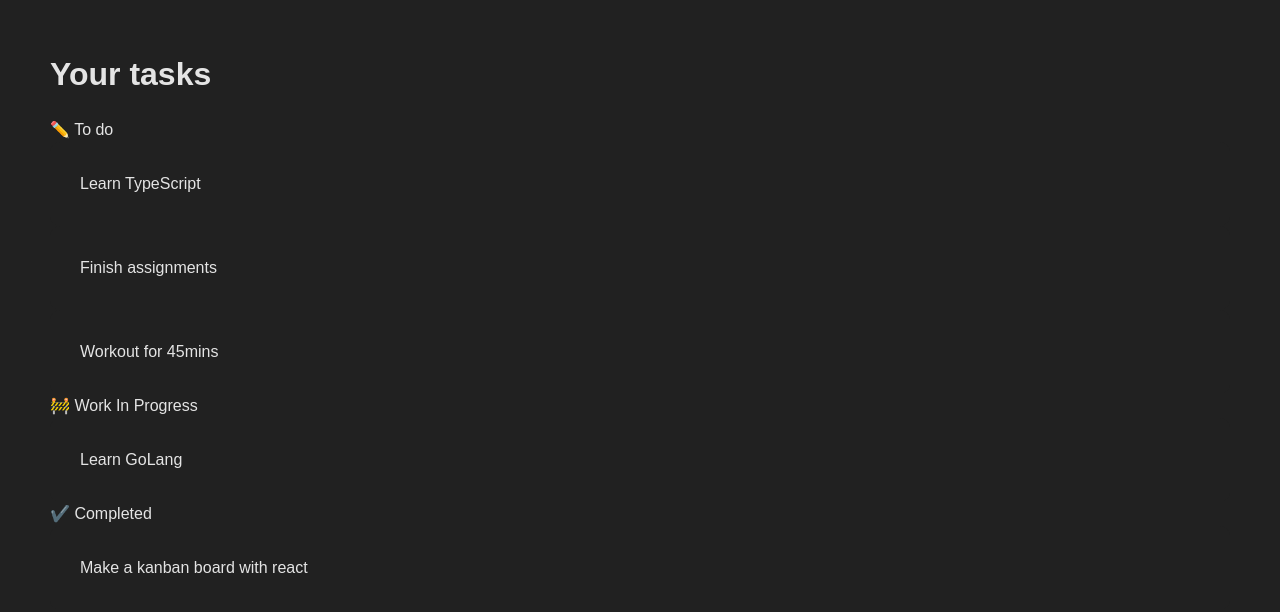
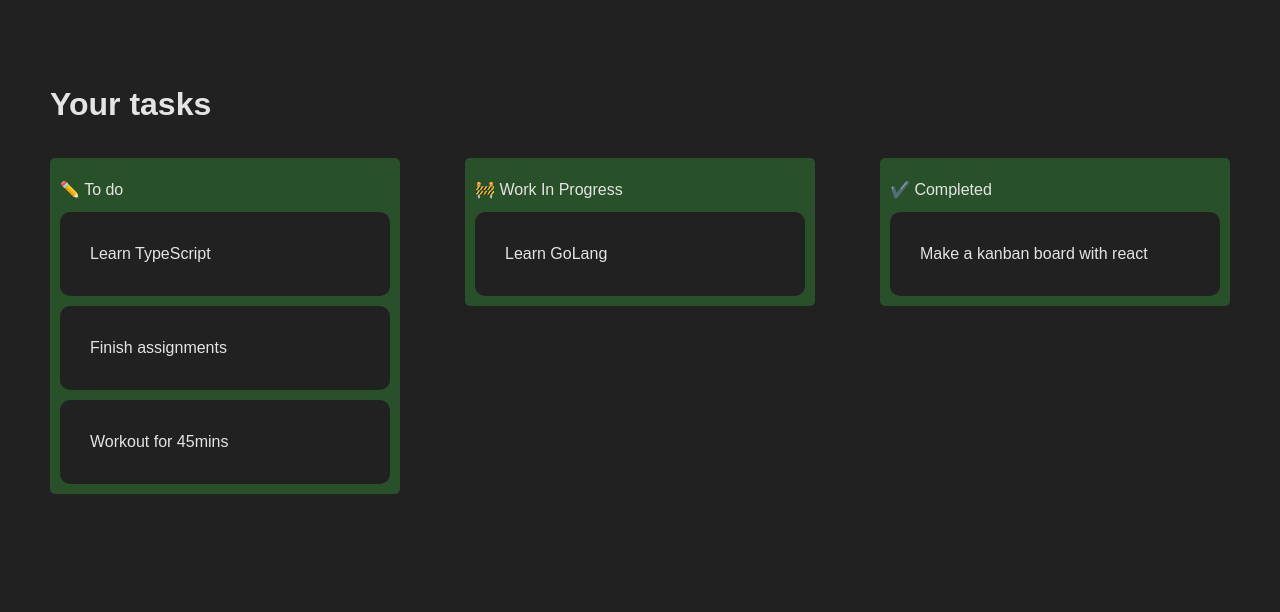
Before and after one commit to jpatel98/kanban-board-challenge, a React (Create React App) app: page / in a window 1280 px wide. Shown: the top 612 px of the page. Built offline with nearby package versions, Linux system fonts and the light colour scheme.

Commit message:
Add drag feature; working on drop

```diff
--- a/src/components/Kanban/Kanban.js
+++ b/src/components/Kanban/Kanban.js
@@ -1,28 +1,31 @@
-import Card from "../Card/Card";
-import "./Kanban.scss";
-import { DragDropContext, Draggable, Droppable } from "react-beautiful-dnd";
-import mockData from "../../mockData";
-import { useState } from "react";
+import './Kanban.scss'
+import { DragDropContext, Draggable, Droppable } from 'react-beautiful-dnd'
+import mockData from '../../mockData'
+import { useState } from 'react'
+import Card from '../Card/Card'
 
 const Kanban = () => {
     const [data, setData] = useState(mockData)
-    const onDragEnd = result => {
-        console.log(result);
-    }
+
+    // const onDragEnd = result => {
+    //     if (!result.destination) return
+    //     const { source, destination } = result
+    // }
 
     return (
-    <DragDropContext onDragEnd={onDragEnd}>
+        <DragDropContext >
             <div className="kanban">
                 {
-                data.map(section => (
+                    data.map((section, index) => (
                         <Droppable
                             key={section.id}
                             droppableId={section.id}
+                            index={index}
                         >
                             {(provided) => (
                                 <div
                                     {...provided.droppableProps}
-                                className="kanban__section"
+                                    className='kanban__section'
                                     ref={provided.innerRef}
                                 >
                                     <div className="kanban__section__title">
@@ -30,12 +33,32 @@ const Kanban = () => {
                                     </div>
                                     <div className="kanban__section__content">
                                         {
-                                        section.tasks.map((task, i) => (
+                                            section.tasks.map((task, index) => (
+
+                                                <Draggable
+                                                    key={task.id}
+                                                    draggableId={task.id}
+                                                    index={index}
+                                                >
+                                                    {(provided, snapshot) => (
+                                                        <div
+                                                            ref={provided.innerRef}
+                                                            {...provided.draggableProps}
+                                                            {...provided.dragHandleProps}
+                                                            style={{
+                                                                ...provided.draggableProps.style,
+                                                                opacity: snapshot.isDragging ? '0.5' : '1'
+                                                            }}
+                                                        >
                                                             <Card>
                                                                 {task.title}
                                                             </Card>
+                                                        </div>
+                                                    )}
+                                                </Draggable>
                                             ))
                                         }
+                                        {provided.placeholder}
                                     </div>
                                 </div>
                             )}
@@ -44,7 +67,7 @@ const Kanban = () => {
                 }
             </div>
         </DragDropContext>
-  );
-};
+    )
+}
 
-export default Kanban;
+export default Kanban
--- a/src/components/Kanban/Kanban.scss
+++ b/src/components/Kanban/Kanban.scss
@@ -0,0 +1,30 @@
+* {
+  box-sizing: border-box;
+  margin-top: 10px;
+}
+
+.kanban {
+  display: flex;
+  align-items: flex-start;
+  justify-content: space-between;
+
+  &__section {
+    width: 350px;
+    background-color: #3837;
+    padding: 10px;
+    border-radius: 5px;
+  }
+  &__title {
+    font-size: 20px;
+    font-weight: 600;
+    color: #fff;
+    margin-bottom: 10px;
+  }
+
+  &__content {
+    background-color: #fff;
+    padding: 10px;
+    border-radius: 5px;
+    margin-bottom: 10px;
+  }
+}
--- a/src/index.js
+++ b/src/index.js
@@ -4,7 +4,5 @@ import App from './App';
 
 const root = ReactDOM.createRoot(document.getElementById('root'));
 root.render(
-  <React.StrictMode>
-    <App />
-  </React.StrictMode>
+  <App/>
 );
```
Lines whose indentation alone changed are shown as unchanged.
